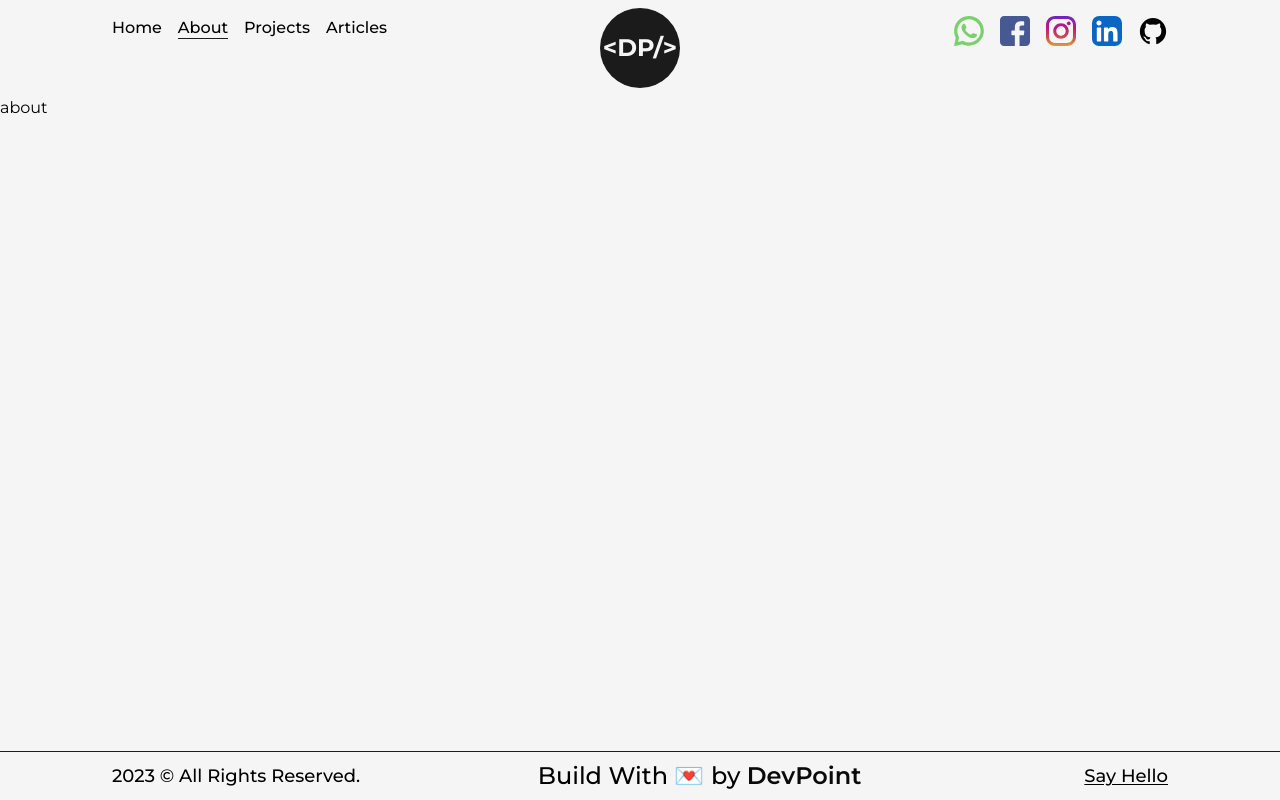
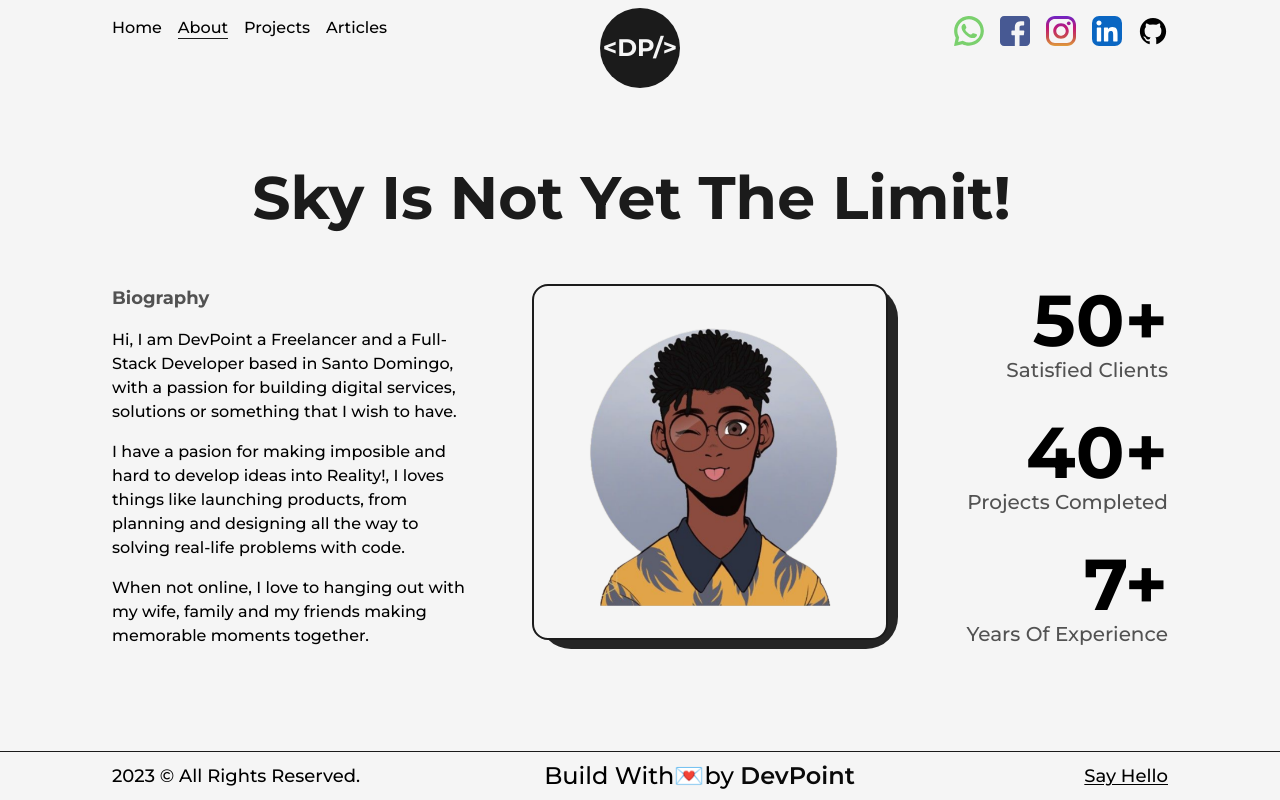
Before and after one commit to MisteryPoints/Portfolio_v2, a Next.js app: page /about in a window 1280 px wide. Built offline with nearby package versions, Linux system fonts and the light colour scheme.

Commit message:
Adding About Page

```diff
--- a/src/components/Footer.js
+++ b/src/components/Footer.js
@@ -1,7 +1,7 @@
 import React, { useState } from "react";
 import Layout from "./Layout";
 import GlitchedDevpoint from "./GlitchedDevpoint";
-import { motion } from 'framer-motion';
+import { motion } from "framer-motion";
 
 const Footer = () => {
   return (
@@ -10,8 +10,16 @@ const Footer = () => {
         <span className="select-none">
           {new Date().getFullYear()} &copy; All Rights Reserved.
         </span>
-        <div className="text-center flex -left-20 relative items-top text-2xl">
-          Build With 💌 by&nbsp;
+        <div className="text-center flex -left-20 relative items-top text-2xl select-none">
+          Build With{" "}
+          <motion.p
+            whileHover={{ y: [-5, -10, -5, 0] }}
+            transition={{ duration: 1, repeat: Infinity, repeatDelay: 1 }}
+            className="z-[100]"
+          >
+            💌
+          </motion.p>{" "}
+          by&nbsp;
           <GlitchedDevpoint />
         </div>
         <div className="group">
@@ -24,22 +32,25 @@ const Footer = () => {
               duration: 2,
               ease: "easeInOut",
               times: [0, 0.2, 0.5, 0.8, 1],
-              repeatDelay: 1
+              repeatDelay: 1,
             }}
           >
             Say Hello
           </motion.a>
-          <motion.p className='group inline fixed invisible group-hover:visible select-none'
-          initial={{}}
-          animate={{
+          <motion.p
+            className="group inline fixed invisible group-hover:visible select-none"
+            animate={{
               scale: 1,
-              rotate: [0, -90, 90, 0]
-          }}
-          transition={{
-            duration: 2,
-            repeat: Infinity,
-            repeatDelay: 1
-          }}>🖐🏼</motion.p>
+              rotate: [-15, -22.5, -45, -22.5, 0, 22.5, 45, 22.5, 15, 0],
+            }}
+            transition={{
+              duration: 1,
+              repeat: Infinity,
+              repeatDelay: 0.2,
+            }}
+          >
+            🖐🏼
+          </motion.p>
         </div>
       </Layout>
     </footer>
--- a/src/components/GlitchedDevpoint.js
+++ b/src/components/GlitchedDevpoint.js
@@ -1,8 +1,8 @@
-import React, { useEffect, useRef } from "react";
+import React, { useEffect, useRef, useState } from "react";
 import { Power4, Sine, gsap } from "gsap";
 import Link from "next/link";
 
-const GlitchedDevpoint = ({ children }) => {
+const GlitchedDevpoint = () => {
   let image_1 = useRef(null);
   let image_2 = useRef(null);
   let image_3 = useRef(null);
@@ -138,7 +138,7 @@ const GlitchedDevpoint = ({ children }) => {
       },
       "-=.2"
     );
-  });
+  }, [timeline]);
 
   return (
     <div className="text-[#000000] underline underline-offset-2 block">
--- a/src/pages/about.js
+++ b/src/pages/about.js
@@ -1,9 +1,73 @@
-import React from 'react'
+import AnimatedText from "@/components/AnimatedText";
+import Layout from "@/components/Layout";
+import Head from "next/head";
+import React from "react";
+import DevPointImg from "../../public/Devpoint-Profile.png";
+import Image from "next/image";
 
 const about = () => {
   return (
-    <div>about</div>
-  )
-}
+    <>
+      <Head>
+        <title>DevPoint | About </title>
+        <meta name="about" content="About Page" />
+      </Head>
+      <main className="flex w-full flex-col items-center justify-center">
+        <Layout className="pt-16">
+          <AnimatedText text="Sky is not yet the limit!" className="mb-12" />
+          <div className="grid w-full grid-cols-8 gap-16">
+            <div className="col-span-3 flex flex-col items-start justify-start">
+              <h2 className="mb-4 text-lg font-bold text-dark/75">Biography</h2>
+              <p className="font-medium">
+                Hi, I am DevPoint a Freelancer and a Full-Stack Developer based
+                in Santo Domingo, with a passion for building digital services,
+                solutions or something that I wish to have.
+              </p>
+              <p className="font-medium my-4">
+                I have a pasion for making imposible and hard to develop ideas
+                into Reality!, I loves things like launching products, from
+                planning and designing all the way to solving real-life problems
+                with code.
+              </p>
+              <p className="font-medium">
+                When not online, I love to hanging out with my wife, family and
+                my friends making memorable moments together.
+              </p>
+            </div>
 
-export default about
+            <div className="col-span-3 relative h-max rounded-2xl border-2 border-solid border-dark bg-light p-8 max-w-[500px]">
+              <div className="absolute top-0 -right-3 -z-10 w-[102%] h-[103%] rounded-[2rem] bg-dark opacity-[95%]" />
+              <Image
+                src={DevPointImg}
+                alt="DevPoint"
+                className="w-full h-auto rounded-2xl"
+              />
+            </div>
+            <div className="col-span-2 flex flex-col items-end justify-between">
+              <div className="flex flex-col items-end justify-center">
+                <span className="inline-block text-7xl font-bold">50+</span>
+                <h2 className="text-xl font-medium capitalize text-dark/75">
+                  Satisfied Clients
+                </h2>
+              </div>
+              <div className="flex flex-col items-end justify-center">
+                <span className="inline-block text-7xl font-bold">40+</span>
+                <h2 className="text-xl font-medium capitalize text-dark/75">
+                  Projects Completed
+                </h2>
+              </div>
+              <div className="flex flex-col items-end justify-center">
+                <span className="inline-block text-7xl font-bold">7+</span>
+                <h2 className="text-xl font-medium capitalize text-dark/75">
+                  Years of Experience
+                </h2>
+              </div>
+            </div>
+          </div>
+        </Layout>
+      </main>
+    </>
+  );
+};
+
+export default about;
--- a/src/pages/index.js
+++ b/src/pages/index.js
@@ -3,6 +3,7 @@ import Head from "next/head";
 import Image from "next/image";
 import HeroDay from "../../public/Devpoint-Hero-Day.png";
 import HeroNight from "../../public/Devpoint-Hero-Night.png";
+import Profile from "../../public/Devpoint-DigitalArt.png";
 import AnimatedText from "@/components/AnimatedText";
 import { ExternalLinkIcon } from "@/components/Icons";
 import Link from "next/link";
@@ -12,7 +13,7 @@ export default function Home() {
   return (
     <>
       <Head>
-        <title>DevPoint Portfolio</title>
+        <title>DevPoint | Main</title>
         <meta name="description" content="Generated by Create Next App" />
       </Head>
       <div className="flex items-center text-dark w-full pb-16">
@@ -70,6 +71,13 @@ export default function Home() {
           </div>
         </Layout>
         <HireMe />
+        <div className="absolute right-0 bottom-12 inline-block w-60">
+          <Image
+            src={Profile}
+            alt={"DevPoint Digital Art"}
+            className="w-full h-auto"
+          />
+        </div>
       </div>
     </>
   );
```
Also changed, not shown: public/Devpoint-Profile.png.
